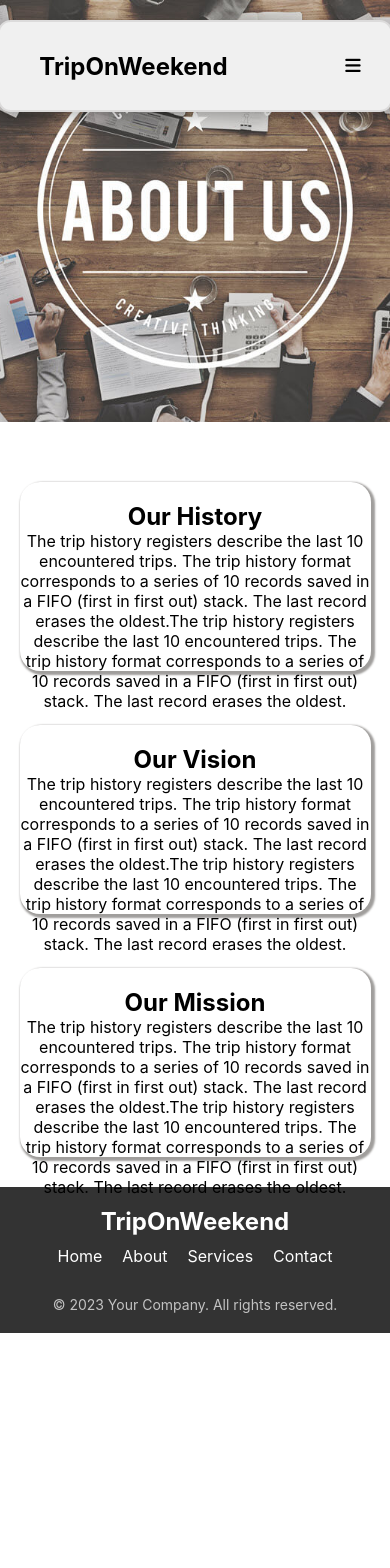
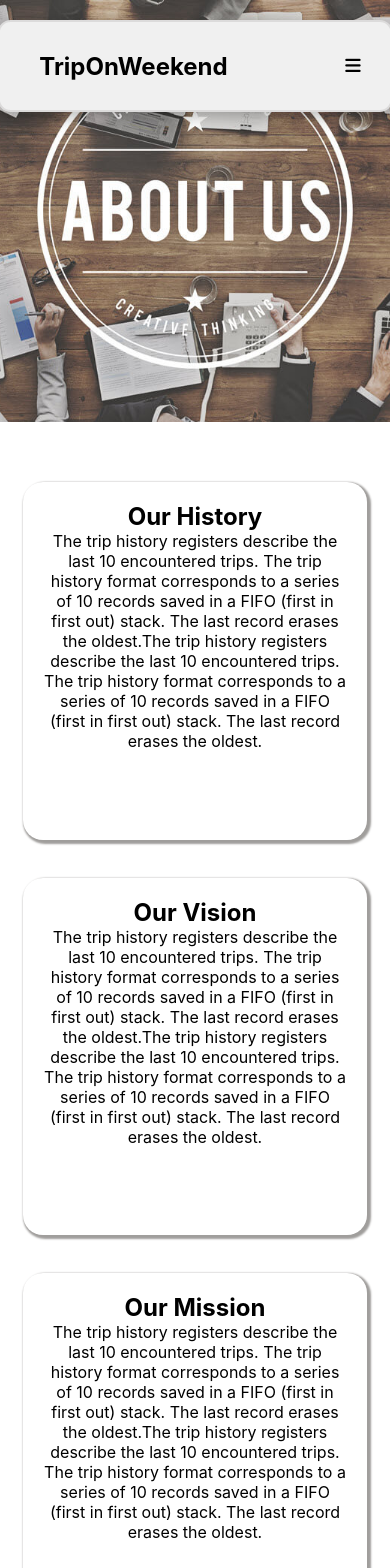
Before and after one commit to Umairlari786/my-traveling-duniya, a React (Create React App) app: page /about in a window 390 px wide. Shown: the top 1568 px of the page. Before the commit the page ends 1333 px from the top, so only its background shows below. Built offline with nearby package versions, Linux system fonts and the light colour scheme.

Commit message:
optimized about section for potrait view

```diff
--- a/src/routes/about.css
+++ b/src/routes/about.css
@@ -17,3 +17,16 @@
     border-radius: 20px;
 
 }
+
+@media screen and (max-width:850px) {
+    .about-container{
+        height: 150%;
+    }
+    .box1{
+        height: 40vh;
+        width: 78%;
+        padding-left: 20px;
+        padding-right: 20px;
+    }
+
+}
```
